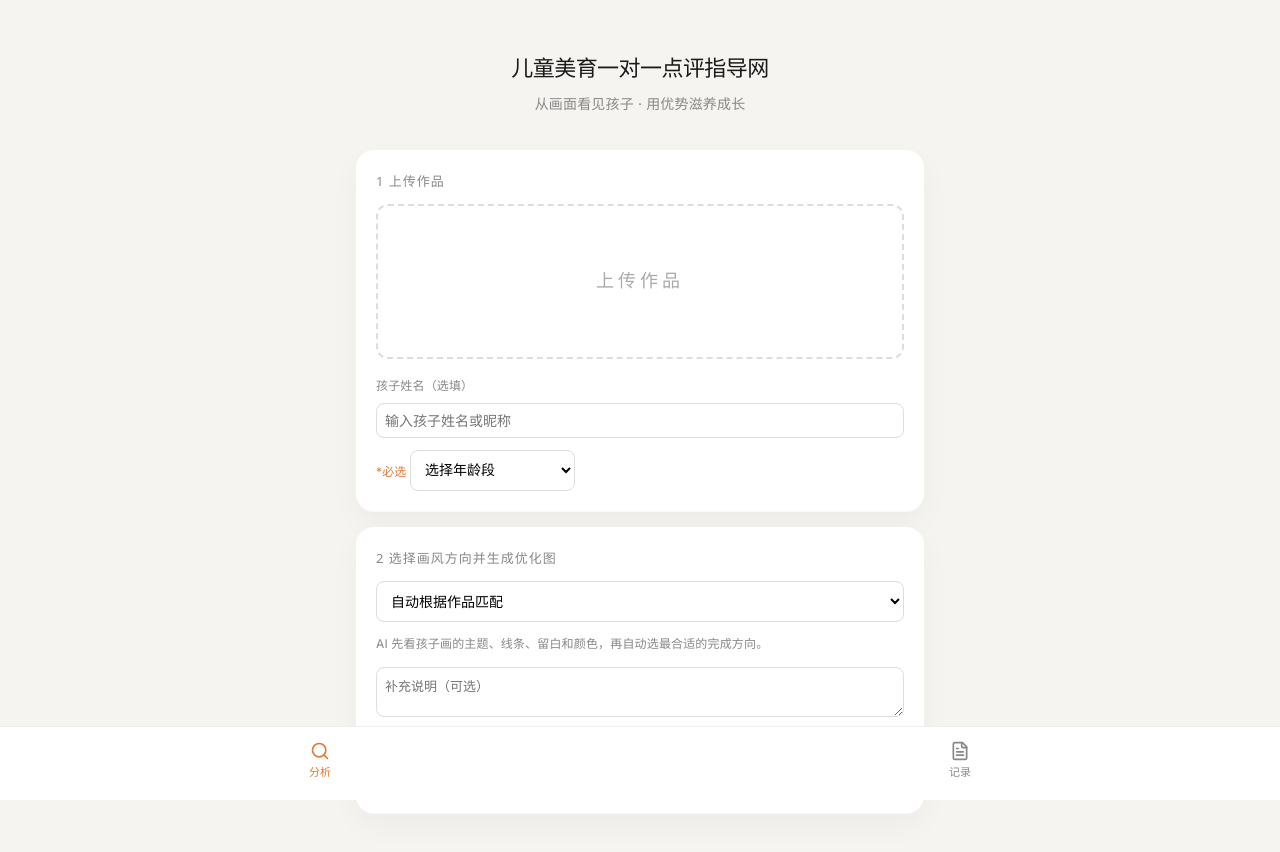
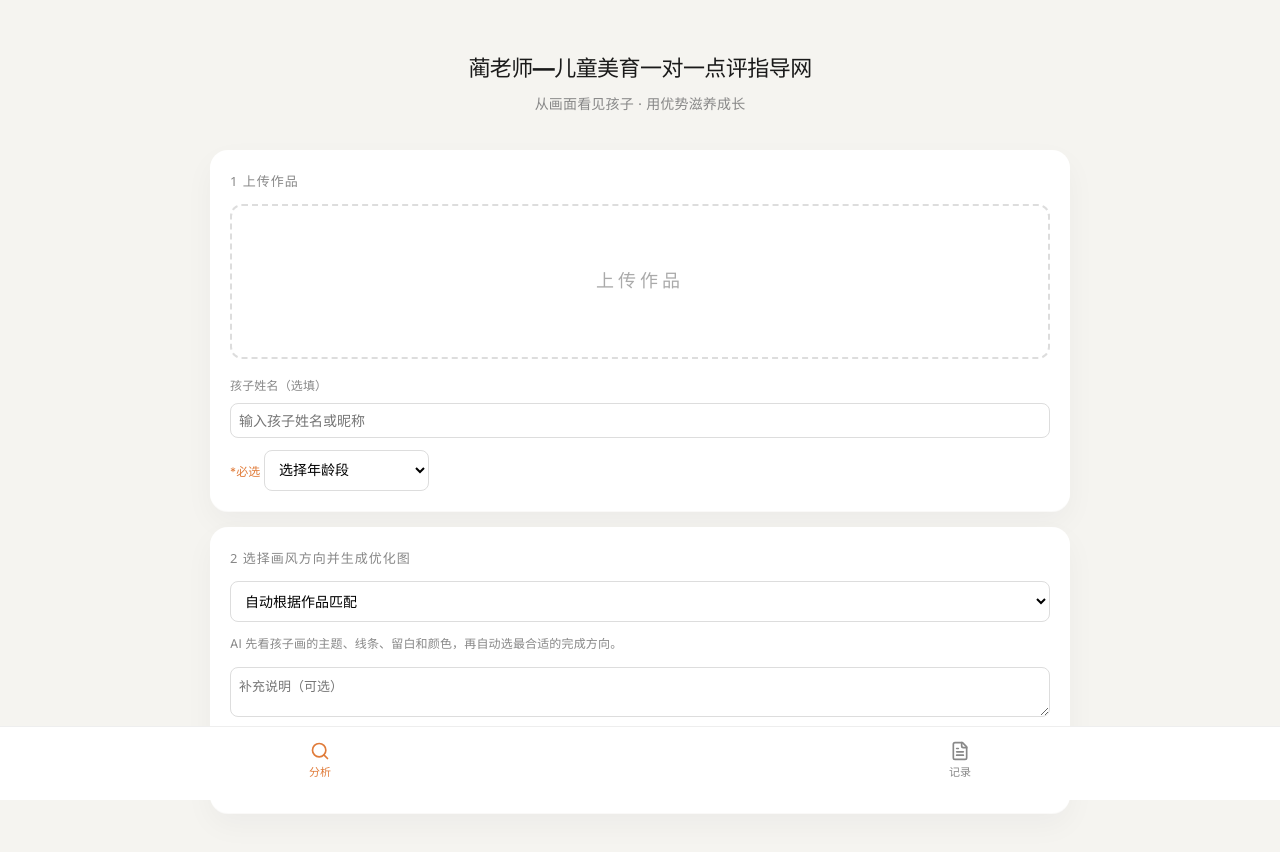
Before and after one commit to linlaoshi0317/art-guide, a React (Vite) app: page / in a window 1280 px wide. Shown: the top 852 px of the page. Built offline with nearby package versions, Linux system fonts and the light colour scheme.

Commit message:
feat: 标题改为蔺老师—儿童美育一对一点评指导网 + 全屏宽布局

```diff
--- a/src/App.jsx
+++ b/src/App.jsx
@@ -2,7 +2,7 @@ import { useMemo, useRef, useState, useEffect } from "react";
 import { Download, FileText, RefreshCcw, Save, Search, Sparkles, Upload, X } from "lucide-react";
 
 const GBS = 1;
-const C = { newArtwork: "新作品", title: "儿童美育一对一点评指导网", saved: "已保存", save: "保存记录", replace: "更换", artworkAlt: "上传的孩子手绘作品", guideAction: "一键优化", guideGenerating: "正在生成优化图……", guideDone: "已生成优化图", guideFailed: "生成失败", guideFailedHint: "刚刚没生成成功，可以稍后重试。", guideEmpty: "上传作品后点「一键优化」生成优化图。", guideResult: "优化效果", strengthClosing: "父母好好学习，孩子天天向上——先看见孩子，再看见作品。", closePreview: "关闭", styleSelectTitle: "画风方向", styleSelectHint: "可以自动匹配或指定完成风格", styleAuto: "自动根据作品匹配", original: "原画", guided: "优化后", noSavedRecords: "暂无保存记录", noSavedRecordsHint: "分析完成后点「保存记录」在此查看", analysisRecord: "分析记录", justNow: "刚刚", generationHistory: "生成历史", generationHistoryHint: "每次「一键优化」生成的优化图会自动保存在这里", noGenerationHistory: "暂无生成记录", viewReport: "查看测评单", downloadReport: "下载测评单", reportTitle: "学员测评单" };
+const C = { newArtwork: "新作品", title: "蔺老师—儿童美育一对一点评指导网", saved: "已保存", save: "保存记录", replace: "更换", artworkAlt: "上传的孩子手绘作品", guideAction: "一键优化", guideGenerating: "正在生成优化图……", guideDone: "已生成优化图", guideFailed: "生成失败", guideFailedHint: "刚刚没生成成功，可以稍后重试。", guideEmpty: "上传作品后点「一键优化」生成优化图。", guideResult: "优化效果", strengthClosing: "父母好好学习，孩子天天向上——先看见孩子，再看见作品。", closePreview: "关闭", styleSelectTitle: "画风方向", styleSelectHint: "可以自动匹配或指定完成风格", styleAuto: "自动根据作品匹配", original: "原画", guided: "优化后", noSavedRecords: "暂无保存记录", noSavedRecordsHint: "分析完成后点「保存记录」在此查看", analysisRecord: "分析记录", justNow: "刚刚", generationHistory: "生成历史", generationHistoryHint: "每次「一键优化」生成的优化图会自动保存在这里", noGenerationHistory: "暂无生成记录", viewReport: "查看测评单", downloadReport: "下载测评单", reportTitle: "学员测评单" };
 
 const styleGroups = [
   { label: "自动", options: [{ id: "auto", label: C.styleAuto, summary: "AI 先看孩子画的主题、线条、留白和颜色，再自动选最合适的完成方向。" }] },
@@ -58,7 +58,7 @@ function FIA(dataUrl, origW, origH) { if (!origW || !origH) return Promise.resol
 // Styles
 const st = {
   page: { minHeight: "100vh", background: "#f5f4f0", fontFamily: "system-ui, -apple-system, sans-serif" },
-  container: { maxWidth: 600, margin: "0 auto", padding: "20px 16px 100px" },
+  container: { maxWidth: 900, margin: "0 auto", padding: "20px 20px 100px" },
   header: { textAlign: "center", padding: "30px 0 20px" },
   h1: { fontSize: 22, margin: 0, color: "#1a1a1a" },
   sub: { color: "#888", fontSize: 14, marginTop: 4 },
```
